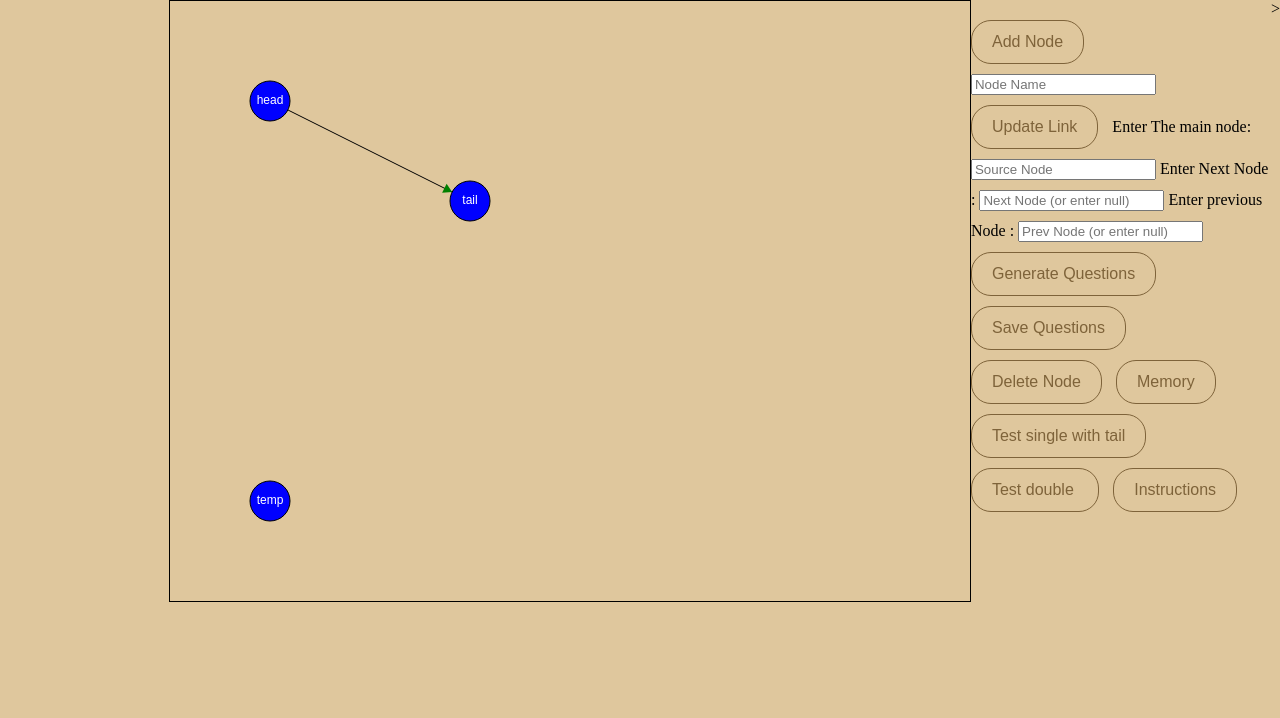
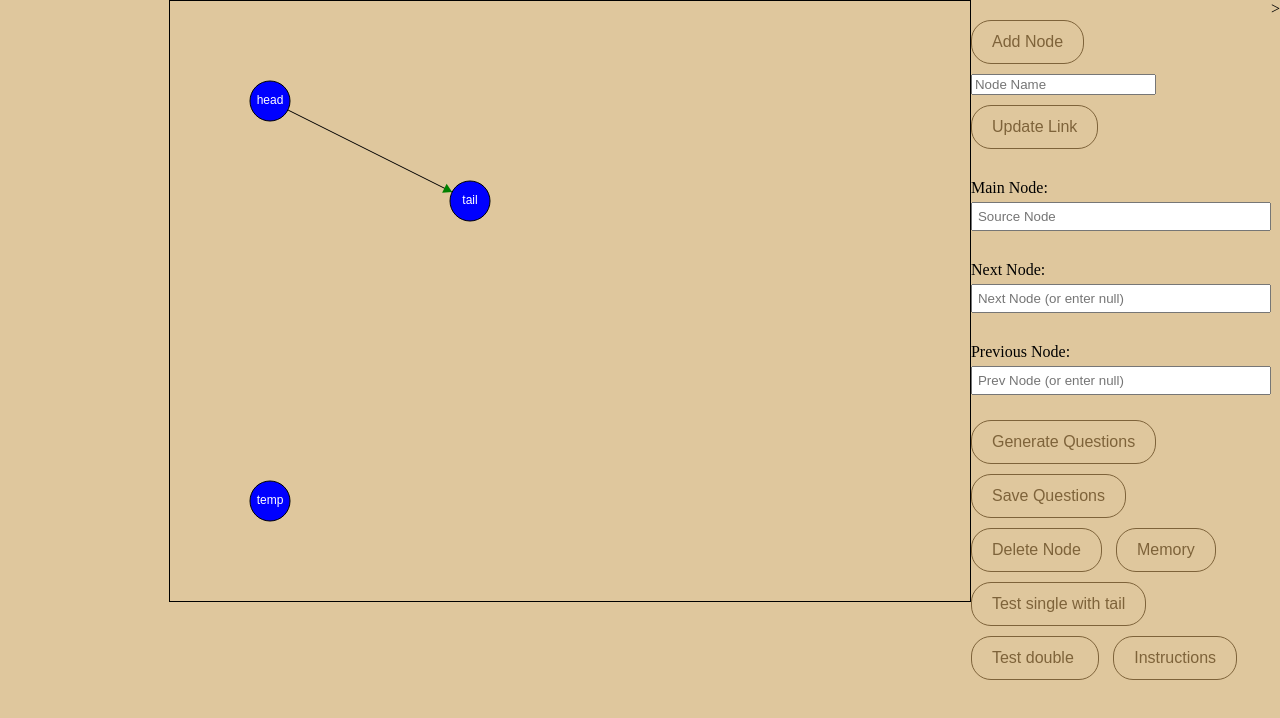
Before and after one commit to Thembanator1/LinkedLists, a website with bundled scripts: page Interactive_UI/first.html in a window 1280 px wide. Built offline with nearby package versions, Linux system fonts and the light colour scheme.

Commit message:
Fixed the Css

```diff
--- a/Interactive_UI/first.html
+++ b/Interactive_UI/first.html
@@ -122,6 +122,19 @@
       box-shadow: 0 0 10px rgba(0, 0, 0, 0.2);
       z-index: 1000;
     }
+    .form-group {
+            display: flex;
+            flex-direction: column;
+            margin-bottom: 15px;
+        }
+
+        .form-group label {
+            margin-bottom: 5px;
+        }
+
+        .form-group input {
+            padding: 5px;
+        }
 
     </style>
 
@@ -173,12 +186,20 @@
 
 
         <input type="button" value="Update Link" id="updateLinkBtn">
-        <label for="sourceNode">Enter The main node:</label>
-        <input type="text" id="sourceNode" placeholder="Source Node">
-        <label for="nextNode">Enter Next Node :</label>
-        <input type="text" id="nextNode" placeholder="Next Node (or enter null)">
-        <label for="prevNode">Enter previous Node :</label>
-        <input type="text" id="prevNode" placeholder="Prev Node (or enter null)">
+        <div class="form-group">
+          <label for="sourceNode">Main Node:</label>
+          <input type="text" id="sourceNode" placeholder="Source Node">
+      </div>
+
+      <div class="form-group">
+          <label for="nextNode">Next Node:</label>
+          <input type="text" id="nextNode" placeholder="Next Node (or enter null)">
+      </div>
+
+      <div class="form-group">
+          <label for="prevNode">Previous Node:</label>
+          <input type="text" id="prevNode" placeholder="Prev Node (or enter null)">
+      </div>
 
         <input type="button" value="Generate Questions" id="toggleButton">
         <input type="button" value="Save Questions" id="loginButton">
```
